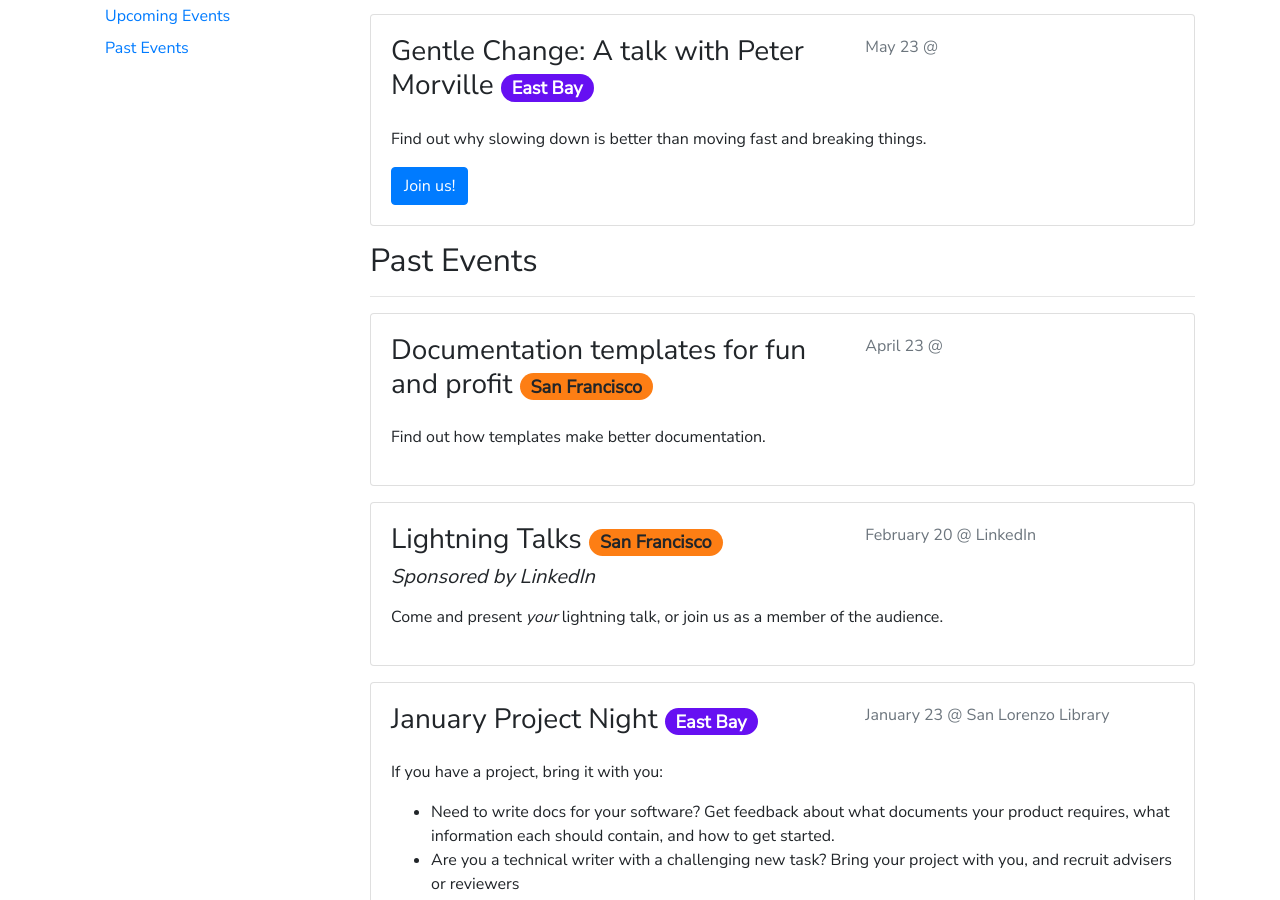
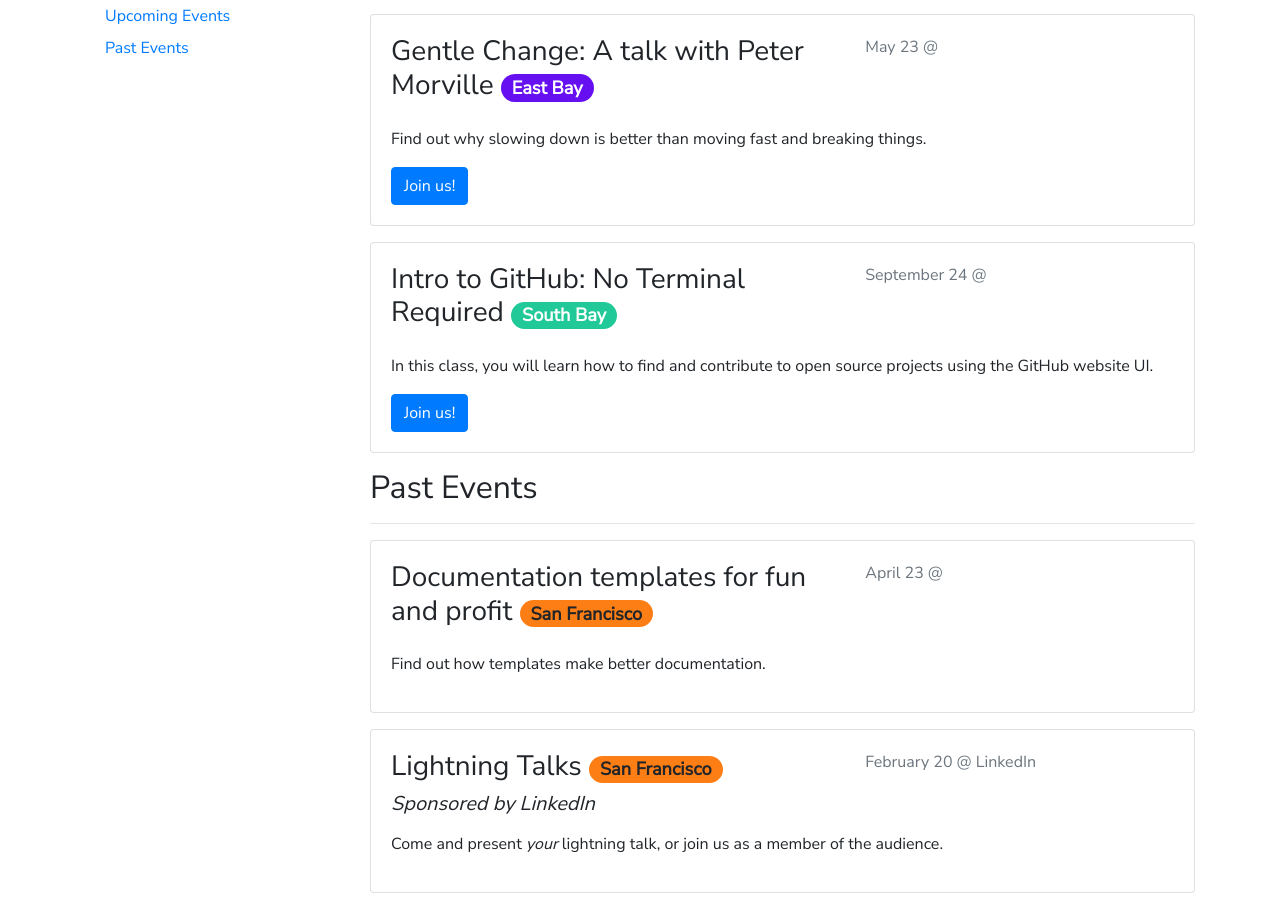
Before and after one commit to San-Francisco-Write-The-Docs/www, a Jekyll site: the page built from content/_events/2020/index.md, in a window 1280 px wide and 900 px high, scrolled down 732 px. Built offline with Jekyll 4.4.1, drawn with Linux system fonts in a browser that asks for light colours; nearby versions of some CDN libraries; some of the changed lines change nothing that is shown.

Commit message:
first commit after adding september.md

```diff
--- a/_config.yml
+++ b/_config.yml
@@ -26,7 +26,7 @@ collections:
     output: true
 
 # This informs which event is shown as our "next" event. Use the "id" value from the event in events/events-{year}.yml
-next_event: "aug-2020-postman"
+next_event: "sept-2020-github"
 
 # These variables can be used to render these FA (FontAwesome 5 Free) icons throughout the site, without getting the whole thing.
 # Note: To add a new icon, replace the double quotes in the class with single quotes (for YML).
--- /dev/null
+++ b/content/_events/2020/september.md
@@ -0,0 +1,50 @@
+---
+published: true
+upcoming: true
+layout: events/event
+title: "Intro to GitHub: No Terminal Required"
+event-id: sept-2020-github
+year: 2020
+event-date: Thursday, September 24, 2020
+locale: south-bay
+remote: true
+zoom:
+ tbd: true
+# url: meeting_url
+# id: meeting_id
+# dial-in: dial_in_num
+rsvp_open: true
+description: |
+ In this class, you will learn how to find and contribute to open source projects using the GitHub website UI.
+agenda: |
+    6:00 p.m. Announcements and introductions
+    6:15 p.m. Presentation, followed by questions and answers
+    7:45 p.m. Closing announcements/job postings
+    8 p.m. Lights out
+---
+
+## Learn How to Use GitHub for Open Source Projects
+
+Details
+
+Github is a very common version control interface used to collaborate on code, documentation, and other content, especially for the web. In this class, you will learn how to find and contribute to open source projects using the GitHub website UI.
+
+The workshop will be a mix of slides and guided exercises. This is a great workshop for tech writers, designers, or anyone who’d like to get familiar with Github and dip their toe in open source.
+
+Topics covered:
+• What's the difference between Git and Github?
+• Users, organizations, and repositories
+• Issues and labels
+• Adding and editing a file using the Github UI
+• Making a change to multiple files at a time
+• Creating and merging a Pull Request
+
+About the Teacher:
+Jessica Parsons has spent a multi-decade career in a variety of positions involving teaching, technology, or some combination of the two. For the past few years, she has applied these skills at Netlify, first as a documentation engineer and now as a product manager.
+
+She has a passion for explaining complex concepts in a way that makes learners feel comfortable and confident. She has taught workshops both locally and internationally on topics ranging from static site generators to stock options. In the Write the Docs world, you can find her on the podcast (Episode 19), in recorded conference talks (Australia 2018, Portland 2019), and in Slack, under the username, `verythorough.’
+
+CODE OF CONDUCT: We're an inclusive, caring group. Please take a moment to read the Write The Docs Code of Conduct, http://www.writethedocs.org/code-of-conduct/
+
+We're on Twitter
+https://twitter.com/WTD_SFBayArea
```
